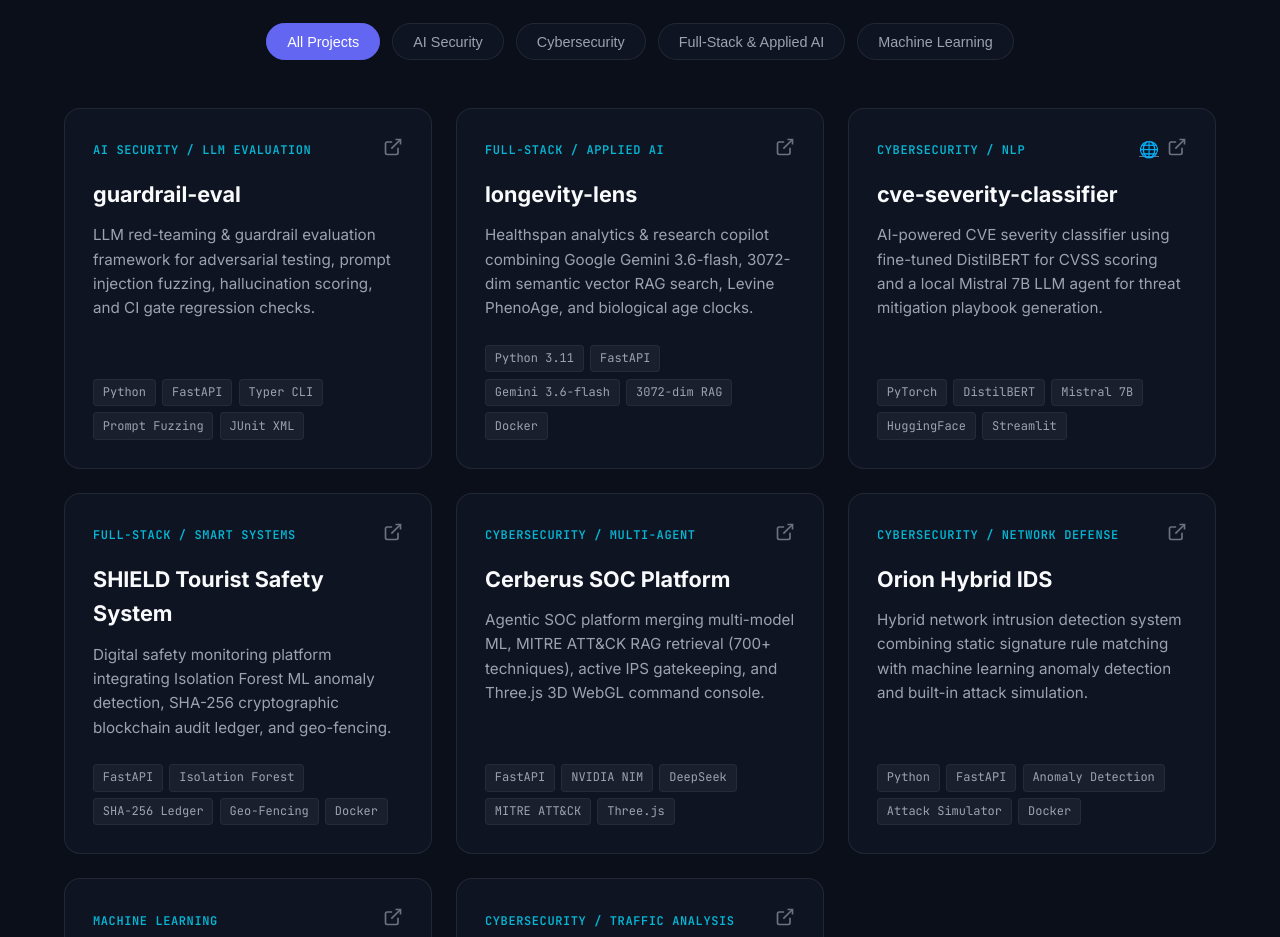
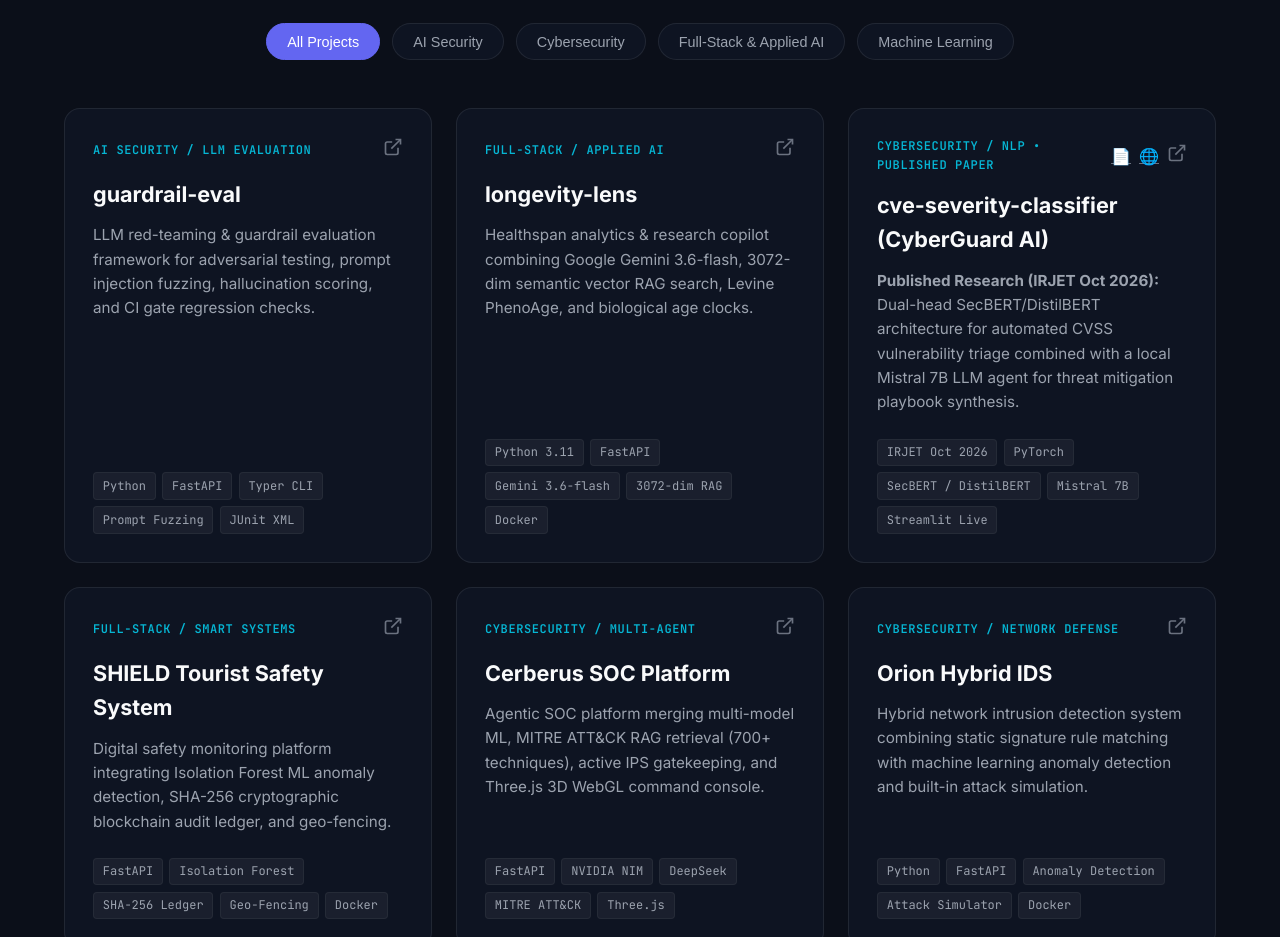
Before and after one commit to Aikagra-rgb/Aikagra-Gupta, a website: page index.html in a window 1280 px wide. Shown: the part 2620-3557 px from the top of the page. Drawn offline with Linux system fonts and the light colour scheme.

Commit message:
Update project details with publication badge and live links in index.html

```diff
--- a/index.html
+++ b/index.html
@@ -219,8 +219,11 @@
                 <!-- cve-severity-classifier -->
                 <article class="project-card" data-category="cybersecurity">
                     <div class="project-header">
-                        <div class="project-type">Cybersecurity / NLP</div>
-                        <div style="display: flex; gap: 0.5rem;">
+                        <div class="project-type">Cybersecurity / NLP • Published Paper</div>
+                        <div style="display: flex; gap: 0.5rem; align-items: center;">
+                            <a href="https://www.irjet.net/archives/V13/i10/IRJET-V13I1005.pdf" target="_blank" rel="noopener" class="project-link-icon" title="Read Paper (PDF)">
+                                📄
+                            </a>
                             <a href="https://cve-severity-classifier-2sbnqjlnckufq9x5aufdtv.streamlit.app/" target="_blank" rel="noopener" class="project-link-icon" title="Live Streamlit App">
                                 🌐
                             </a>
@@ -229,14 +232,14 @@
                             </a>
                         </div>
                     </div>
-                    <h3>cve-severity-classifier</h3>
-                    <p>AI-powered CVE severity classifier using fine-tuned DistilBERT for CVSS scoring and a local Mistral 7B LLM agent for threat mitigation playbook generation.</p>
+                    <h3>cve-severity-classifier (CyberGuard AI)</h3>
+                    <p><strong>Published Research (IRJET Oct 2026):</strong> Dual-head SecBERT/DistilBERT architecture for automated CVSS vulnerability triage combined with a local Mistral 7B LLM agent for threat mitigation playbook synthesis.</p>
                     <div class="project-tags">
+                        <span>IRJET Oct 2026</span>
                         <span>PyTorch</span>
-                        <span>DistilBERT</span>
+                        <span>SecBERT / DistilBERT</span>
                         <span>Mistral 7B</span>
-                        <span>HuggingFace</span>
-                        <span>Streamlit</span>
+                        <span>Streamlit Live</span>
                     </div>
                 </article>
 
```
